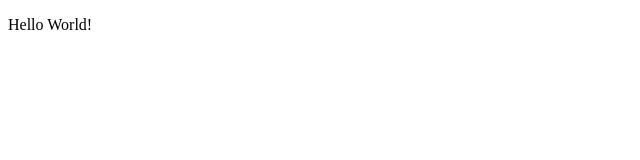
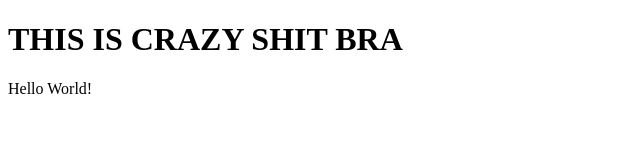
Before and after one commit to CHR1STALL/sample_website, a plain HTML site: page index.html in a window 1280 px wide. Shown: the whole page, without its empty margins (0-640 px from the left). Drawn offline with Linux system fonts and the light colour scheme.

Commit message:
Add header

```diff
--- a/index.html
+++ b/index.html
@@ -5,6 +5,7 @@
   <meta charset="utf-8">
 </head>
 <body>
+  <h1>THIS IS CRAZY SHIT BRA</h1>
   <p>Hello World!</p>
 </body>
 </html>
```
